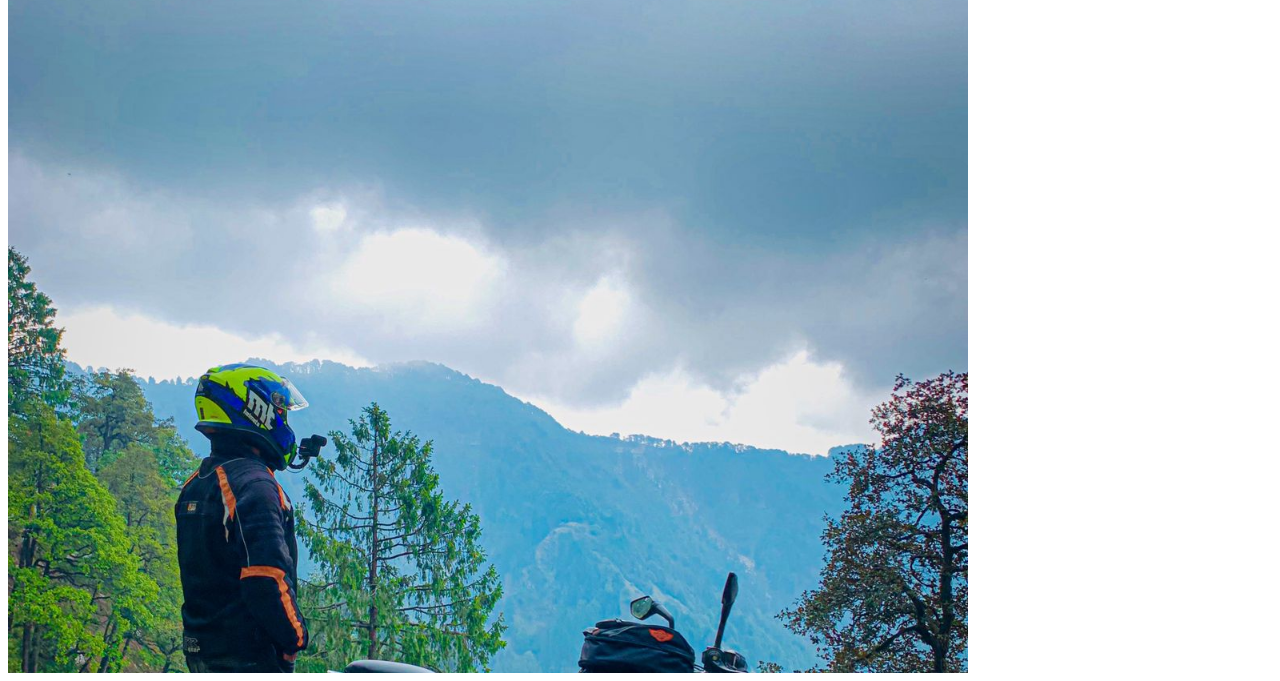
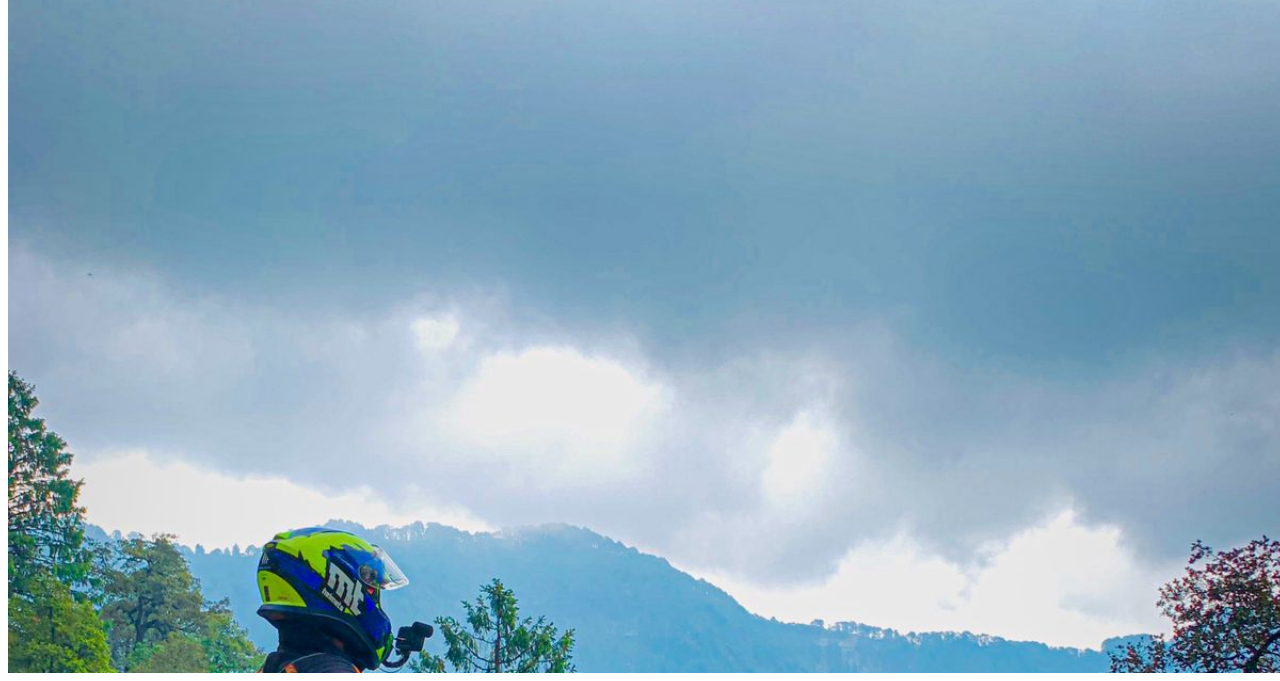
Before and after one commit to Lovenishsharma/lovenishSharma, a plain HTML site: page index.html in a window 1280 px wide. Shown: the part 135-816 px from the top of the page. Drawn offline with Linux system fonts and the light colour scheme.

Commit message:
Update styles.css

```diff
--- a/styles.css
+++ b/styles.css
@@ -3,7 +3,7 @@
     background-size: cover;
      padding-top: 0px;
      height: 100vh;
-    width: 75vw;
+    width: 100vw !important;
      background-size: cover;
 
 
```
